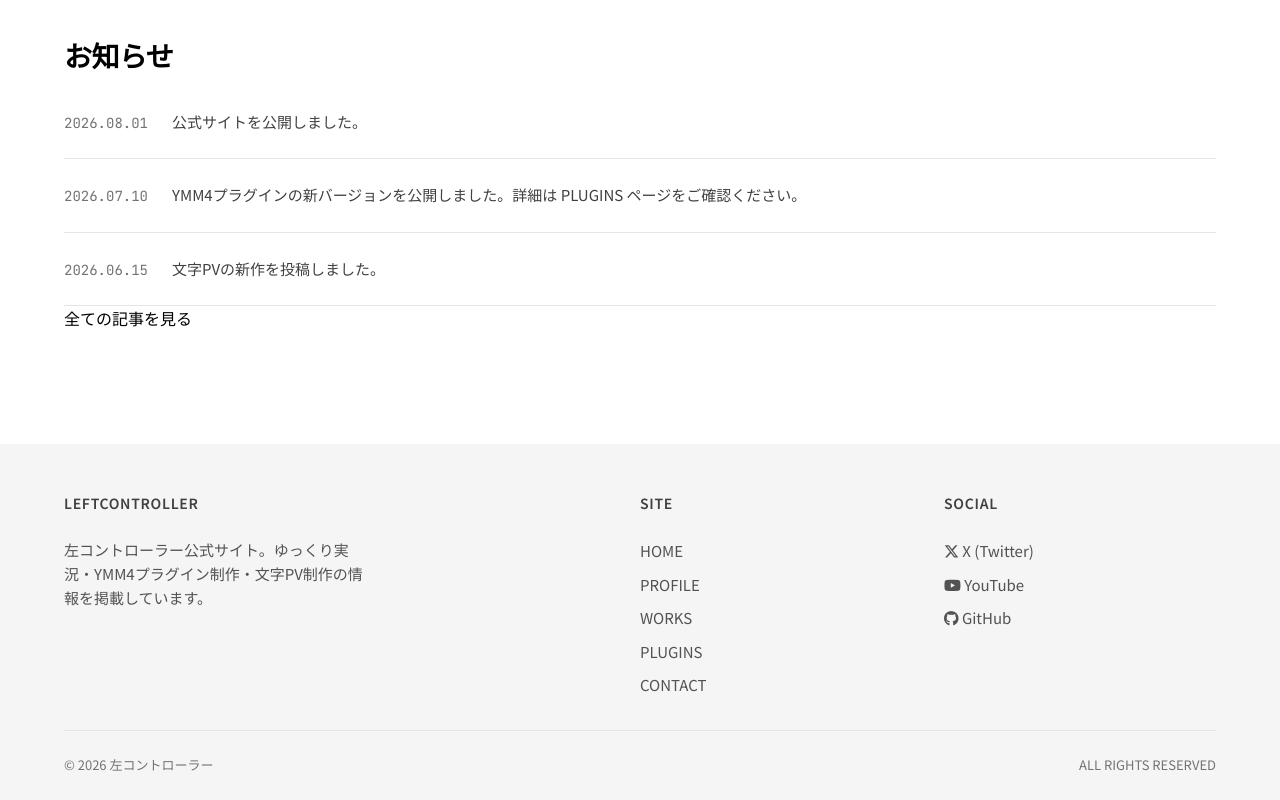
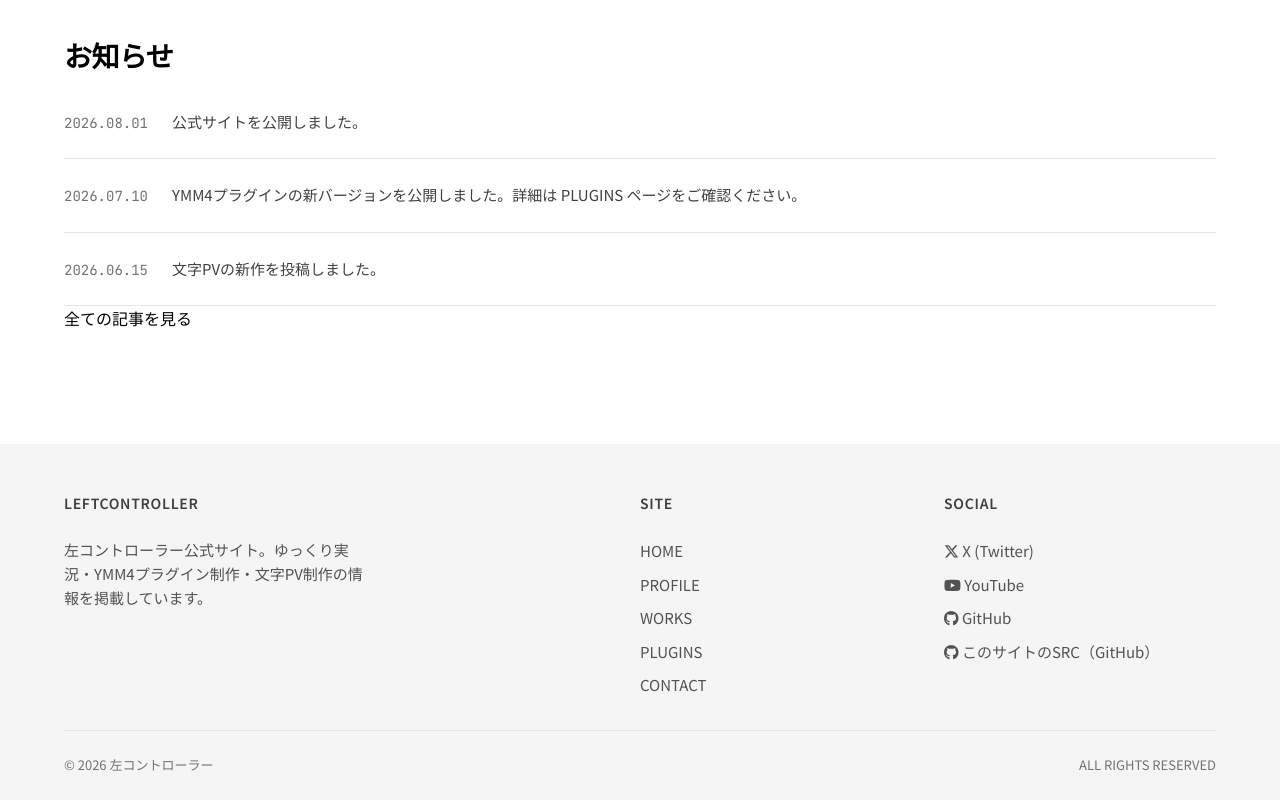
Before and after one commit to leftcontroller0518/my-homepage, a plain HTML site: page index.html in a window 1280 px wide. Shown: the part 1083-1883 px from the top of the page. Drawn offline with Linux system fonts and the light colour scheme.

Commit message:
Add link to GitHub repository in footer

```diff
--- a/footer.html
+++ b/footer.html
@@ -23,6 +23,7 @@
           <li><a href="https://x.com/aoihou0518" target="_blank" rel="noopener"><i class="fa-brands fa-x-twitter"></i> X (Twitter)</a></li>
 <li><a href="https://www.youtube.com/@leftcontroller0518" target="_blank" rel="noopener"><i class="fa-brands fa-youtube"></i> YouTube</a></li>
 <li><a href="https://github.com/leftcontroller0518" target="_blank" rel="noopener"><i class="fa-brands fa-github"></i> GitHub</a></li>
+<li><a href="https://github.com/leftcontroller0518/my-homepage" target="_blank" rel="noopener"><i class="fa-brands fa-github"></i> このサイトのSRC（GitHub）</a></li>
 
         </ul>
       </div>
```
